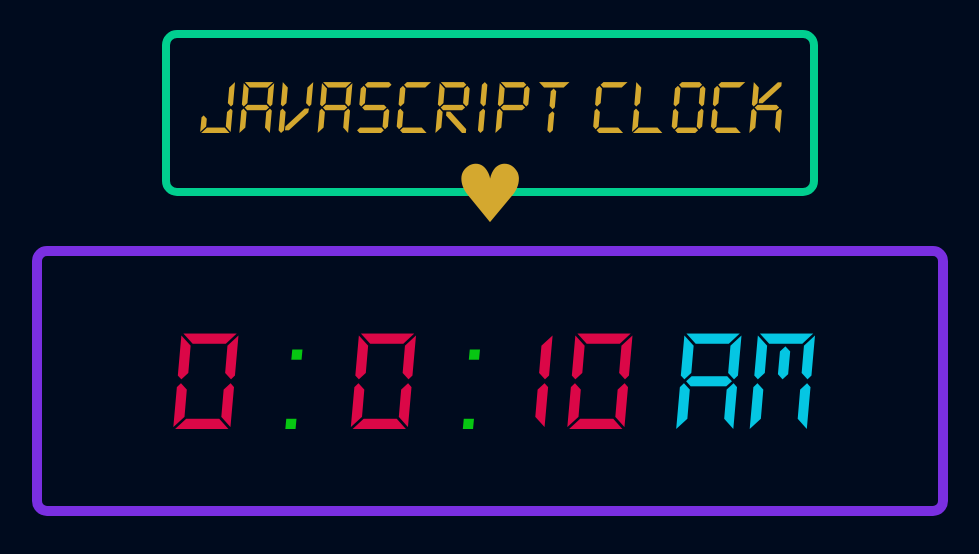
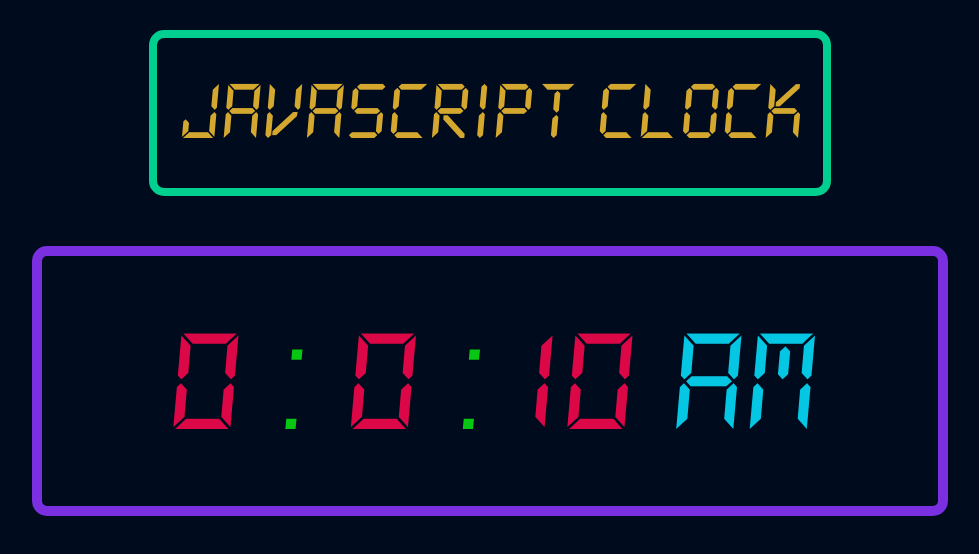
Before and after one commit to alison-grow/js-clock, a plain HTML site: page index.html in a window 1280 px wide. Shown: the whole page, without its empty margins (150-1129 px from the left). Drawn offline with Linux system fonts and the light colour scheme.

Commit message:
edited styling

```diff
--- a/index.html
+++ b/index.html
@@ -13,7 +13,7 @@
     <!-- HEADER -->
     <div class="header">
         <div class="title">
-            Javascript Clock &hearts;
+            Javascript Clock
         </div>
     </div>
 
--- a/style.css
+++ b/style.css
@@ -10,7 +10,7 @@ body {
 
 .header {
     height: 150px;
-    width: 50%;
+    width: 52%;
     margin: 30px auto 30px auto;
     text-align: center;
     background-color: #000B1E;
@@ -21,7 +21,7 @@ body {
 .title {
     font-family: 'digital', cursive;
     color: #D4A82F;
-    font-size: 80px;
+    font-size: 85px;
     padding-top: 30px;
 }
 
```
